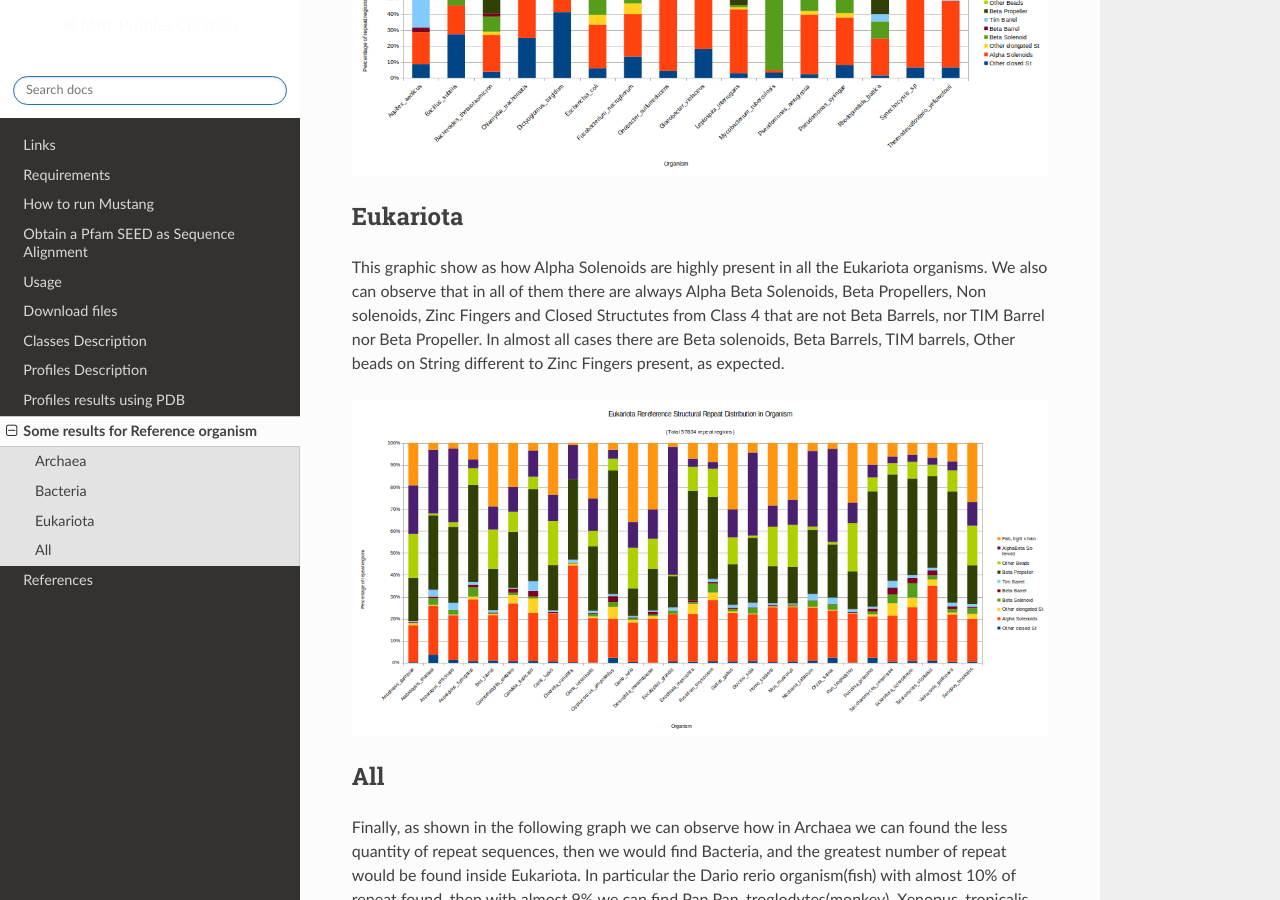
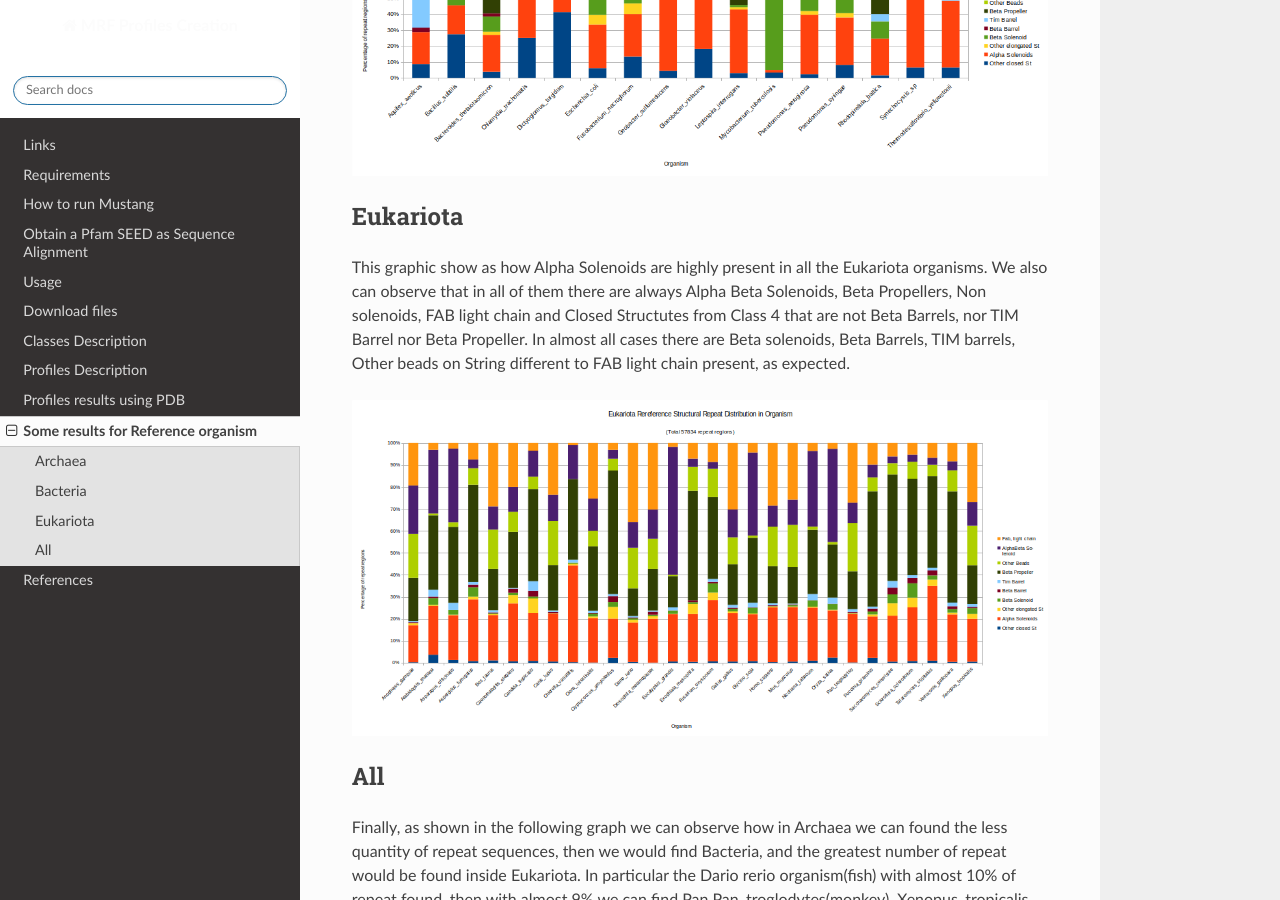
Before and after one commit to DraLaylaHirsh/MRFprofilesCreation, a Sphinx documentation site: the page built from docs/SomeResults.rst, in a window 1280 px wide and 900 px high, scrolled down 1151 px. Built offline with Sphinx 7.4.7 and the Read the Docs theme 2.0.0, drawn with Linux system fonts in a browser that asks for light colours.

Commit message:
Update SomeResults.rst

```diff
--- a/docs/SomeResults.rst
+++ b/docs/SomeResults.rst
@@ -22,7 +22,7 @@
 
 Eukariota
 ---------
-This graphic show as how Alpha Solenoids are highly present in all the Eukariota organisms. We also can observe that in all of them there are always Alpha Beta Solenoids, Beta Propellers,  Non solenoids, Zinc Fingers and Closed Structutes from Class 4 that are not Beta Barrels, nor TIM Barrel nor Beta Propeller. In almost all cases there are  Beta solenoids, Beta Barrels, TIM barrels, Other beads on String different to Zinc Fingers present, as expected.
+This graphic show as how Alpha Solenoids are highly present in all the Eukariota organisms. We also can observe that in all of them there are always Alpha Beta Solenoids, Beta Propellers,  Non solenoids, FAB light chain and Closed Structutes from Class 4 that are not Beta Barrels, nor TIM Barrel nor Beta Propeller. In almost all cases there are  Beta solenoids, Beta Barrels, TIM barrels, Other beads on String different to FAB light chain present, as expected.
 
 .. image:: /images/EukariotaStructuralRepeatDistributioninOrganismReference.png
 
```
